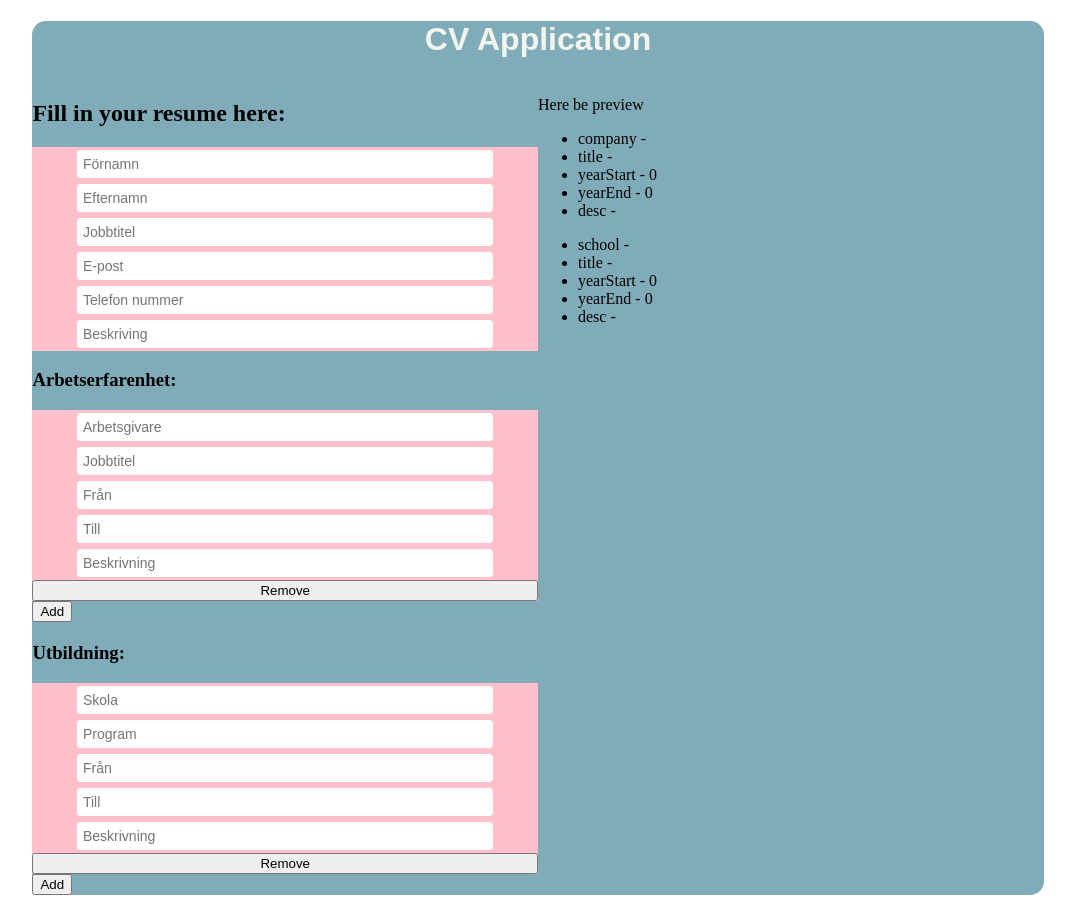
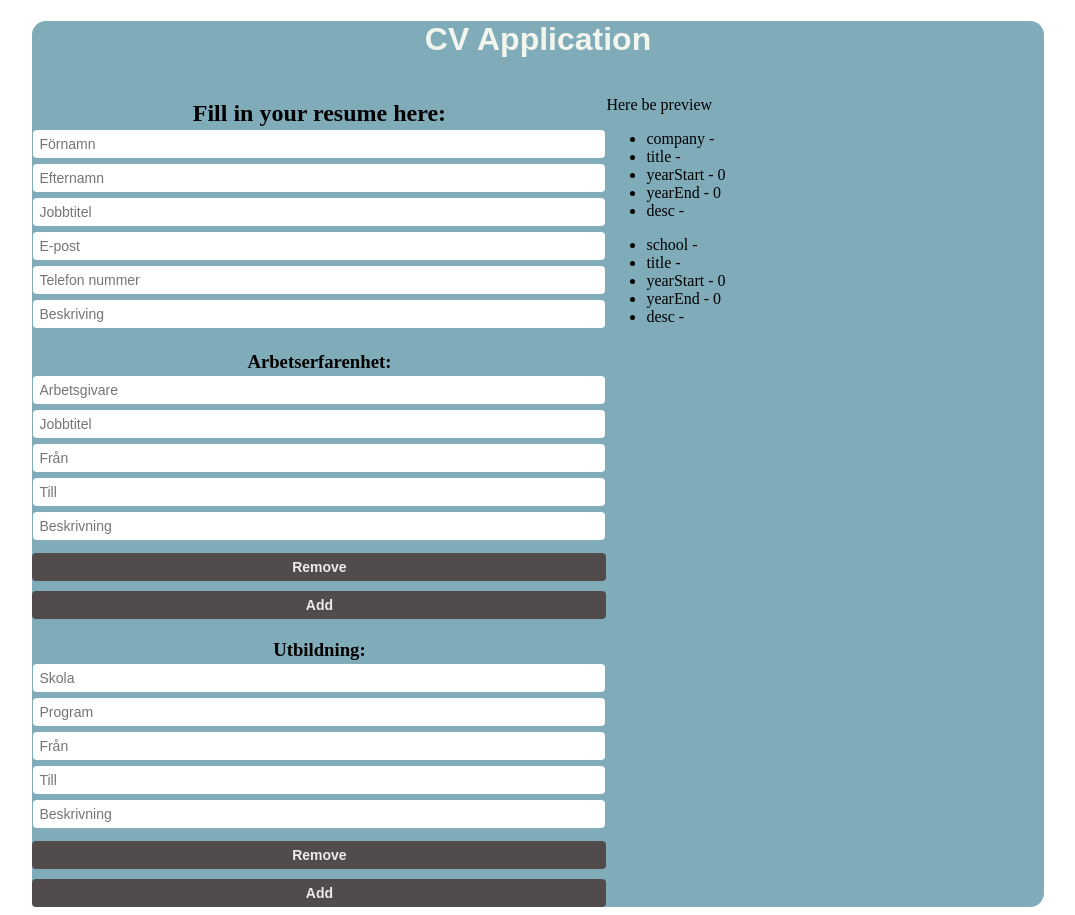
Before and after one commit to tobiasolsson/cv-application, a React (Create React App) app: page / in a window 1280 px wide. Shown: the whole page, without its empty margins (102-1177 px from the left). Built offline with nearby package versions, Linux system fonts and the light colour scheme.

Commit message:
Style form

```diff
--- a/src/App.js
+++ b/src/App.js
@@ -7,6 +7,9 @@ import { schoolObj, workObj, generalObj } from './boiler';
 import styles from './App.module.css';
 
 // TODO: fixa CSS
+// TODO: Lägg till header och footer med text/länkar för att fylla ut topp och botten
+// TODO: Flytta preview till botten när skärmen minskar
+// TODO: Fina till mobile css
 
 function App() {
   const [general, setGeneral] = useState(generalObj);
--- a/src/components/editSection/Edit.module.css
+++ b/src/components/editSection/Edit.module.css
@@ -1,5 +1,5 @@
 .input {
-  width: 80%;
+  width: 560px;
   margin: 3px auto;
   padding: 6px;
   font-size: 14px;
@@ -7,8 +7,18 @@
   border: 0;
 }
 .main {
-  background-color: pink;
-
   display: flex;
   flex-direction: column;
 }
+
+.remove {
+  width: 574px;
+  margin: 10px auto;
+  padding: 6px;
+  background-color: #514b4b;
+  color: #eceaea;
+  border: 0;
+  border-radius: 4px;
+  font-weight: bold;
+  font-size: 14px;
+}
--- a/src/components/editSection/education/Education.js
+++ b/src/components/editSection/education/Education.js
@@ -66,7 +66,7 @@ function Education(props) {
         className={styles.input}
         onChange={handleChange}
       />
-      <button type="button" onClick={handleDelete}>
+      <button type="button" className={styles.remove} onClick={handleDelete}>
         Remove
       </button>
     </form>
--- a/src/components/editSection/form/Form.js
+++ b/src/components/editSection/form/Form.js
@@ -33,20 +33,24 @@ function Form(props) {
   };
 
   return (
-    <div>
-      <h2>Fill in your resume here:</h2>
+    <div className={styles.main}>
+      <h2 className={styles.title}>Fill in your resume here:</h2>
       <General setGeneral={setGeneral} />
-      <div>
-        <h3>Arbetserfarenhet: </h3>
+      <div className={styles.main}>
+        <h3 className={styles.title}>Arbetserfarenhet: </h3>
         {wk}
-        <button type="submit" onClick={handleAddWork}>
+        <button type="submit" className={styles.add} onClick={handleAddWork}>
           Add
         </button>
       </div>
-      <div className={styles.education}>
-        <h3>Utbildning:</h3>
+      <div className={styles.main}>
+        <h3 className={styles.title}>Utbildning:</h3>
         {ed}
-        <button type="submit" onClick={handleAddEducation}>
+        <button
+          type="submit"
+          className={styles.add}
+          onClick={handleAddEducation}
+        >
           Add
         </button>
       </div>
--- a/src/components/editSection/form/Form.module.css
+++ b/src/components/editSection/form/Form.module.css
@@ -1,3 +1,25 @@
 .education {
   margin-top: 20px;
 }
+
+.main {
+  display: flex;
+  flex-direction: column;
+}
+
+.add {
+  width: 574px;
+  margin: 0 auto;
+  padding: 6px;
+  background-color: #514b4b;
+  color: #eceaea;
+  border: 0;
+  border-radius: 4px;
+  font-weight: bold;
+  font-size: 14px;
+}
+
+.title {
+  margin: 0 auto;
+  margin-top: 20px;
+}
--- a/src/components/editSection/work/Work.js
+++ b/src/components/editSection/work/Work.js
@@ -62,7 +62,7 @@ function Work(props) {
         className={styles.input}
         onChange={handleChange}
       />
-      <button type="button" onClick={handleDelete}>
+      <button type="button" className={styles.remove} onClick={handleDelete}>
         Remove
       </button>
     </form>
```
